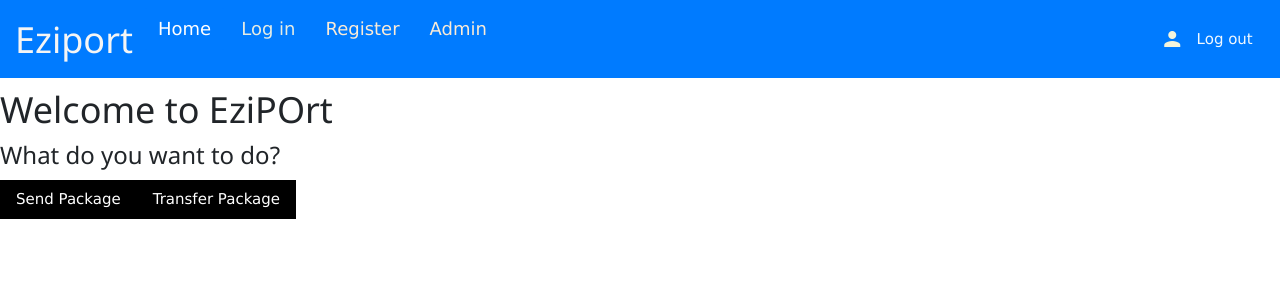
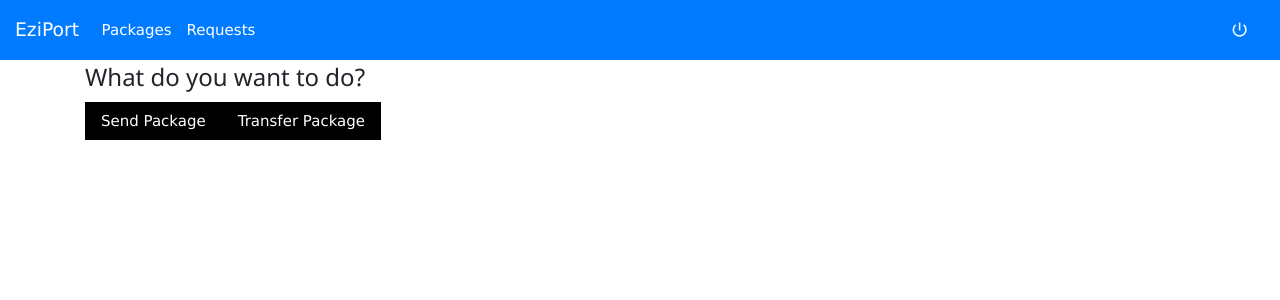
Before and after one commit to gokolo/eziport, an Angular app: page /home in a window 1280 px wide. Shown: the top 300 px of the page. Built offline with nearby package versions, Linux system fonts and the light colour scheme.

Commit message:
Fixed routes

```diff
--- a/src/app/app.component.css
+++ b/src/app/app.component.css
@@ -1,7 +1,32 @@
-.navbar {
-    margin-bottom: 0;
-    border-radius: 0;
+/* Sticky footer styles
+-------------------------------------------------- */
+html {
+    position: relative;
+    min-height: 100%;
   }
+  body {
+    /* Margin bottom by footer height */
+    margin-bottom: 60px;
+  }
+
+
+  /* Custom page CSS
+  -------------------------------------------------- */
+  /* Not required for template or sticky footer method. */
+
+  body > .container {
+    padding: 60px 15px 0;
+  }
+
+  .footer > .container {
+    padding-right: 15px;
+    padding-left: 15px;
+  }
+
+  code {
+    font-size: 80%;
+  }
+
 
 #button1{
     color:aliceblue;
--- a/src/app/app.component.html
+++ b/src/app/app.component.html
@@ -1,23 +1,26 @@
-<nav class="navbar navbar-inverse" style="background-color:#007bff;">
-<ul class="nav nav-pills" role="tablist">
-    <a routerLink="/" routerLinkActive="active" style="color:whitesmoke; margin-right:10px; text-decoration:none"> <h1>Eziport</h1> </a>
-      <li class="nav-item">
-        <a routerLink="/home" routerLinkActive="active" style="font-size:18px" class="nav-link active" data-toggle="pill">Home</a>
-      </li>
-      <li class="nav-item">
-        <a routerLink="/login" routerLinkActive="active" class="nav-link" data-toggle="pill" style="color:rgb(229, 236, 228); font-size:18px;">Log in</a>
-      </li>
-      <li class="nav-item">
-        <a a routerLink="/register" routerLinkActive="active" class="nav-link" data-toggle="pill" style="color:antiquewhite; font-size:18px;">Register</a>
-      </li>
-      <li class="nav-item">
-          <a routerLink="/package" routerLinkActive="active" class="nav-link" data-toggle="pill" style="color:antiquewhite; font-size:18px;">Admin</a>
+<header>
+  <!-- Fixed navbar -->
+  <nav class="navbar navbar-expand-md navbar-dark fixed-top bg-primary">
+    <a class="navbar-brand" href="/home">EziPort</a>
+    <button class="navbar-toggler" type="button" data-toggle="collapse" data-target="#navbarCollapse" aria-controls="navbarCollapse" aria-expanded="false" aria-label="Toggle navigation">
+      <span class="navbar-toggler-icon"></span>
+    </button>
+    <div class="collapse navbar-collapse" id="navbarCollapse">
+      <ul class="navbar-nav mr-auto">
+        <li class="nav-item">
+          <a routerLink="/myPackages" class="nav-link text-white" href="#">Packages <span class="sr-only">(current)</span></a>
         </li>
-    </ul>
+        <li class="nav-item">
+          <a class="nav-link text-white" routerLink="/myRequest" href="#">Requests</a>
+        </li>
+      </ul>
+      <form class="form-inline">
+        <button type="button" data-toggle="tooltip" title="Logout" data-placement="left" class="material-icons btn btn-link btn-lg" id="button1">power_settings_new</button>
+      </form>
+    </div>
+  </nav>
+</header>
+<body class="container">
+    <router-outlet></router-outlet>
 
-    <form class="form-inline">
-      <i style = "color:beige"class="material-icons">person</i>
-      <button type="button" class="btn btn-link" id="button1"> Log out</button>
-    </form>
-</nav>
-<router-outlet></router-outlet>
+</body>
--- a/src/app/app.module.ts
+++ b/src/app/app.module.ts
@@ -17,7 +17,7 @@ const appRoutes: Routes = [
   { path: 'send', component: SendSearchFormComponent },
   { path: 'login', component: LoginComponent },
   { path: 'register', component: RegisterComponent },
-  { path: 'Package', component: PackageComponent }
+  { path: 'package', component: PackageComponent }
 
 ];
 
```
